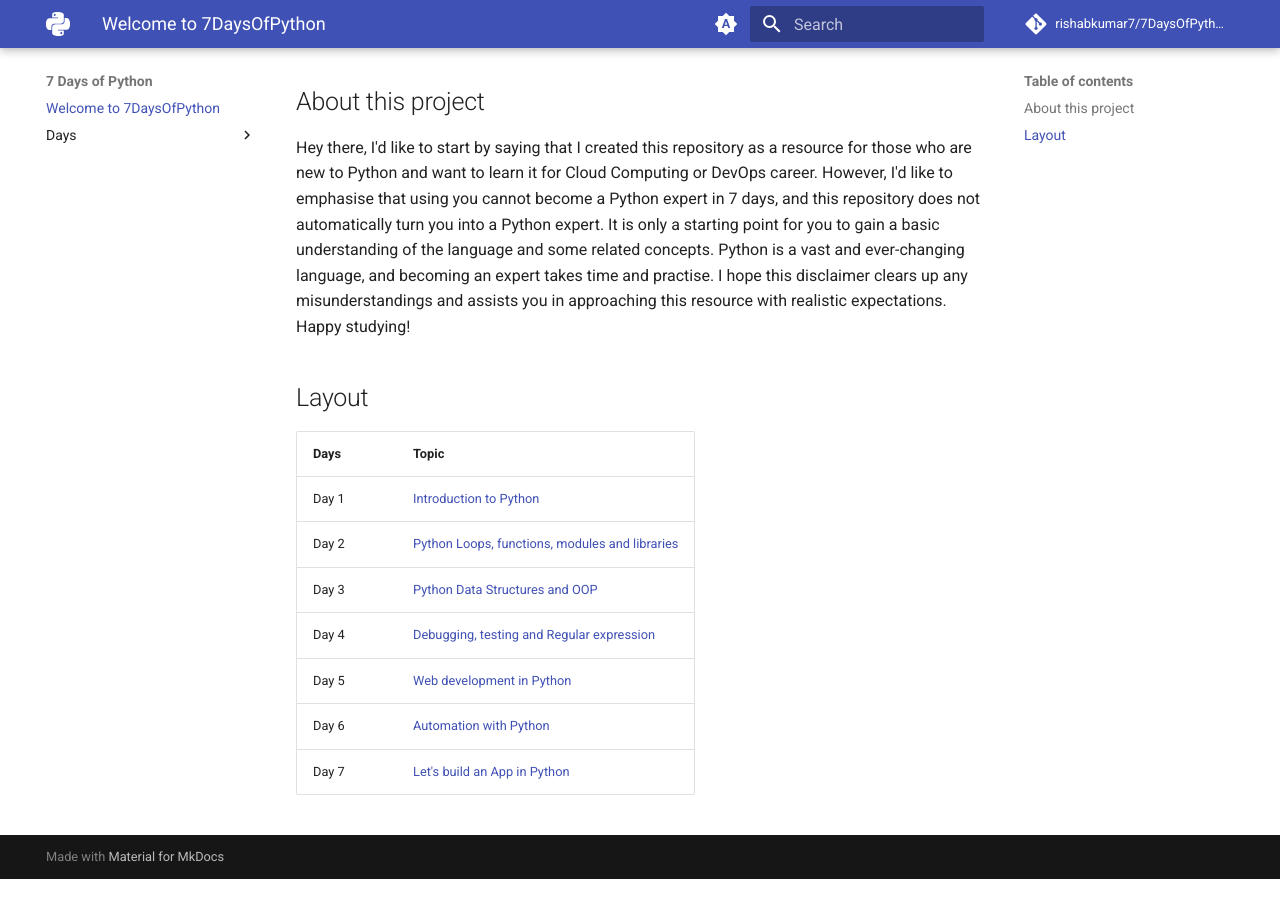
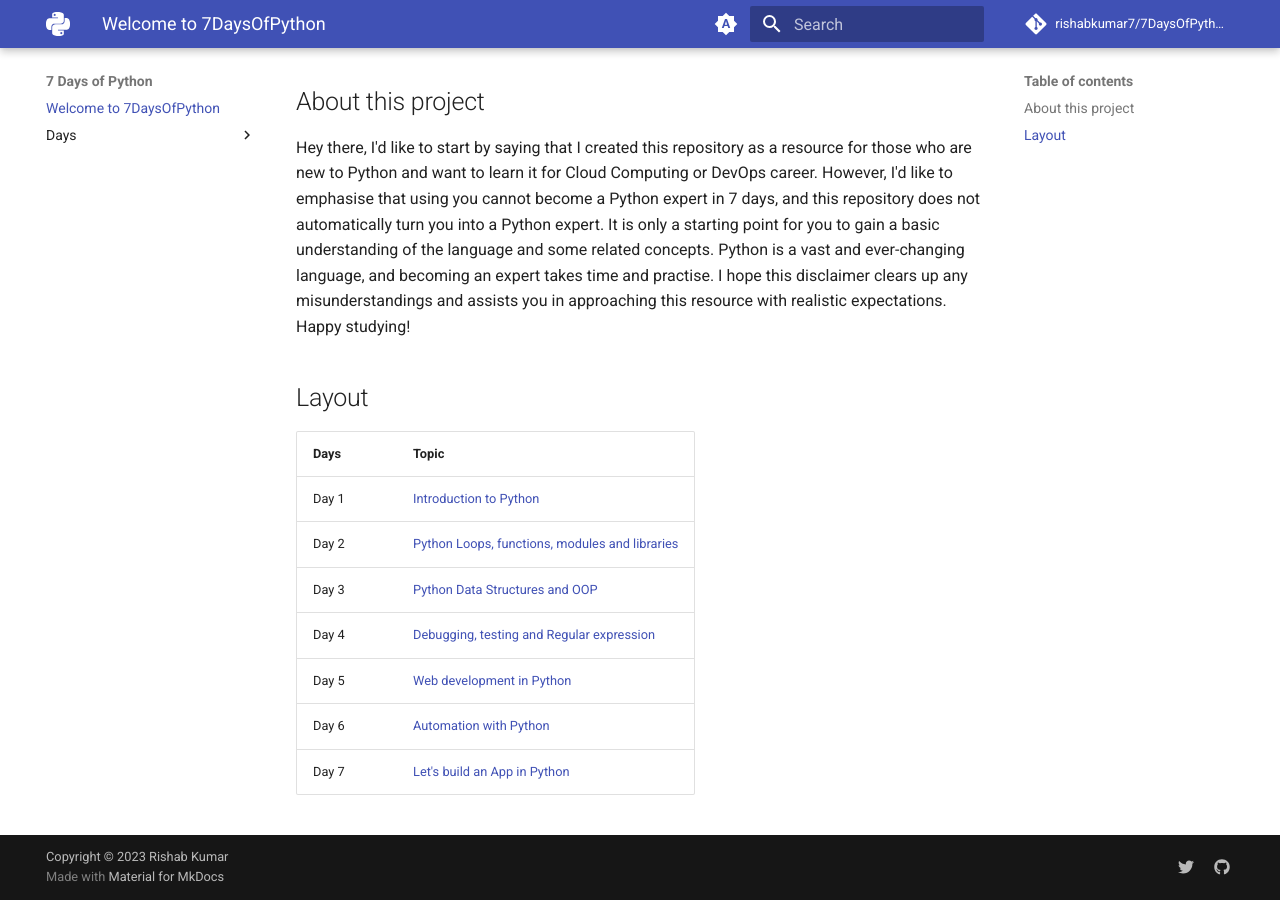
Before and after one commit to rishabkumar7/7DaysOfPython, an MkDocs documentation site: the page built from docs/index.md, in a window 1280 px wide and 900 px high, scrolled down 531 px. Built offline with MkDocs 1.6.1 and Material for MkDocs 9.7.7, drawn with Linux system fonts in a browser that asks for light colours; comment, search, counter and statistics services are not loaded; before the commit the page ends 1410 px from its top, so only the background shows below that; grey boxes are pictures that could not be loaded.

Commit message:
Update mkdocs.yml

```diff
--- a/mkdocs.yml
+++ b/mkdocs.yml
@@ -39,7 +39,15 @@ font:
     text: Roboto
     code: Roboto Mono
 
+copyright: Copyright &copy; 2023 Rishab Kumar
+
 extra:
   analytics:
     provider: google
     property: G-VB7ZE3N6CE
+  social:
+    - icon: fontawesome/brands/twitter
+      link: https://twitter.com/rishabk7
+      name: Rishab on Twitter
+    - icon: fontawesome/brands/github
+      link: https://github.com/rishabkumar7
```
